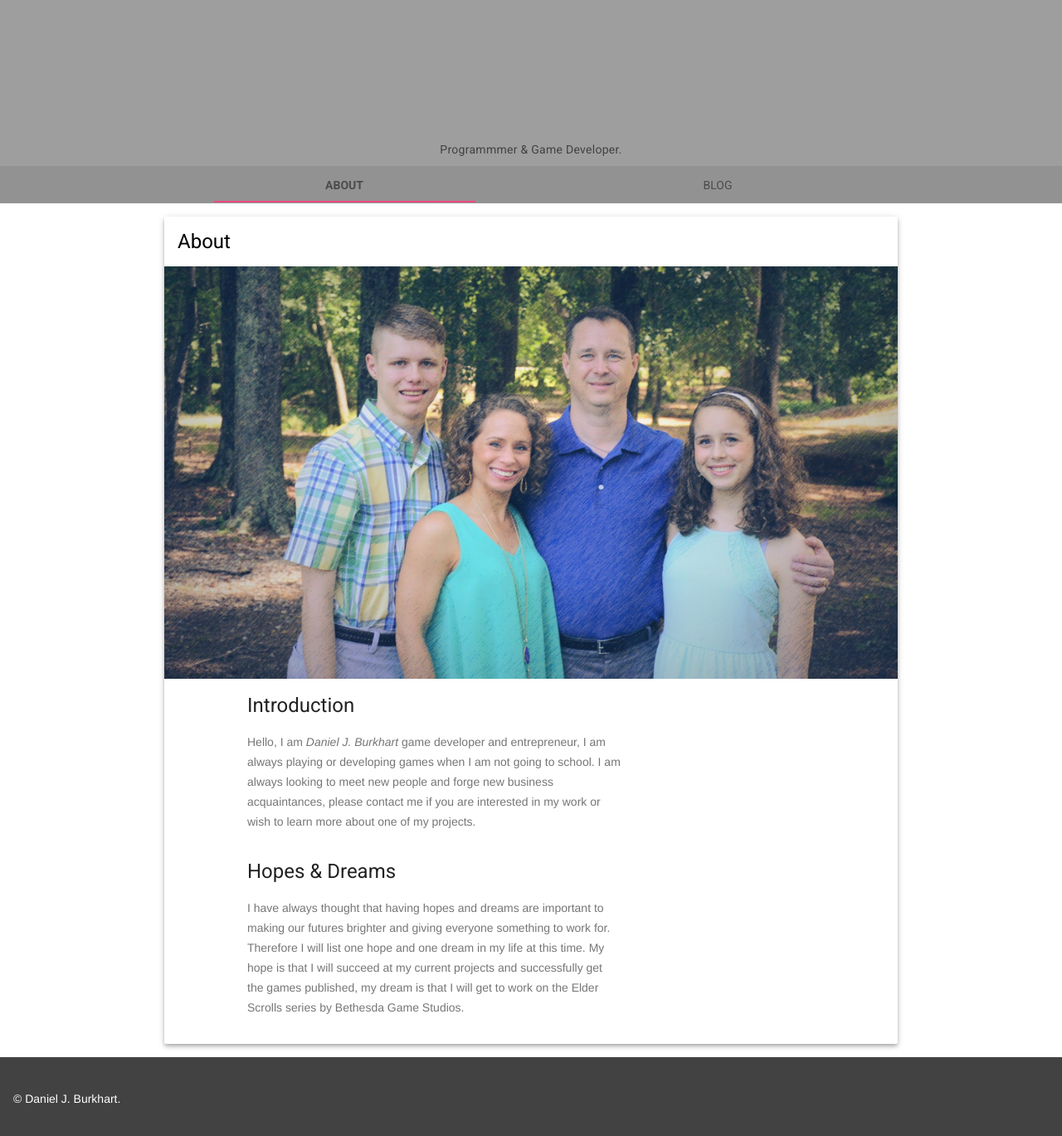
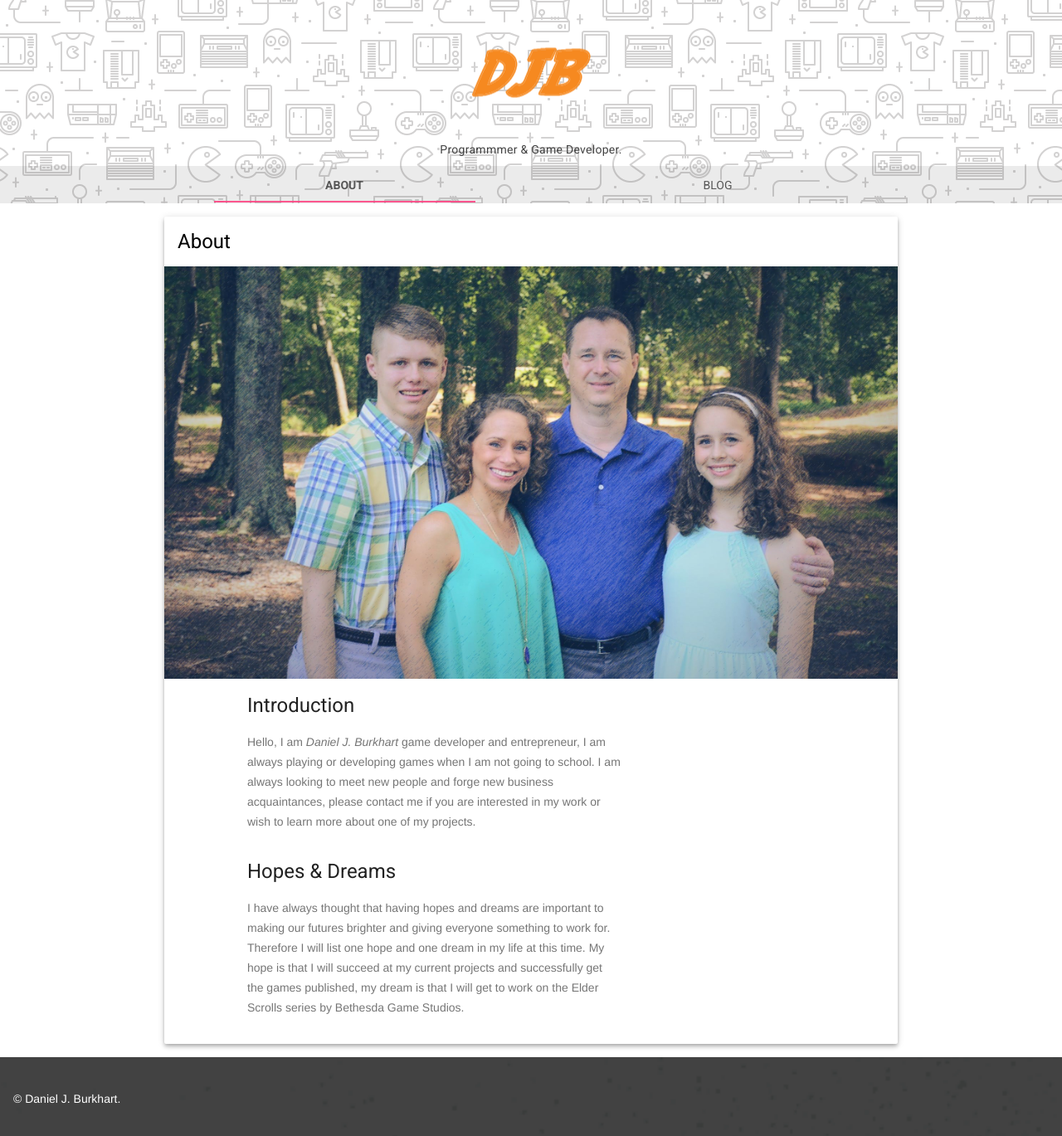
Before and after one commit to djburkhart/danielburkhart.com, a Jekyll site: the page built from index.html, in a window 1280 px wide. Shown: the top 1369 px of the page at 83% size. Built offline with Jekyll 4.4.1, drawn with Linux system fonts in a browser that asks for light colours.

Commit message:
Quick Fix
Quick fix for styles.css

```diff
--- a/_layouts/default.html
+++ b/_layouts/default.html
@@ -25,7 +25,7 @@
     <title>{{ page.title }}</title>
     <link rel="stylesheet" href="https://fonts.googleapis.com/css?family=Roboto:regular,bold,italic,thin,light,bolditalic,black,medium&amp;lang=en">
     <link rel="stylesheet" href="https://code.getmdl.io/1.3.0/material.grey-pink.min.css" />
-    <link rel="stylesheet" href="/css/styles.css" />
+    <link rel="stylesheet" href="/styles.css" />
 
     <link rel="stylesheet" href="https://fonts.googleapis.com/icon?family=Material+Icons">
 </head>
```
Also changed, not shown: styles.css (renamed from css/styles.css).
